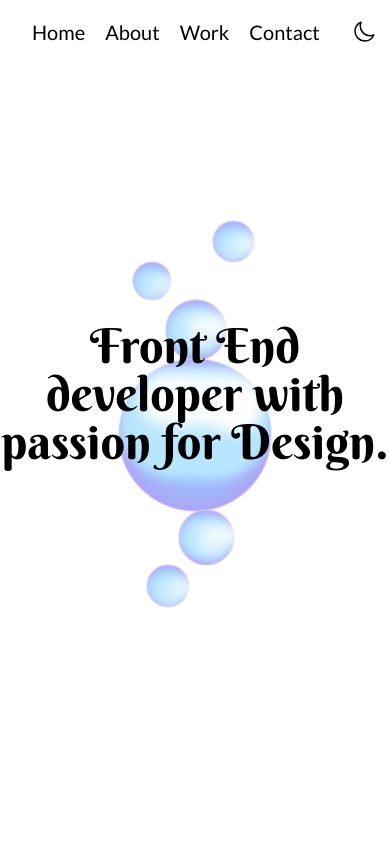
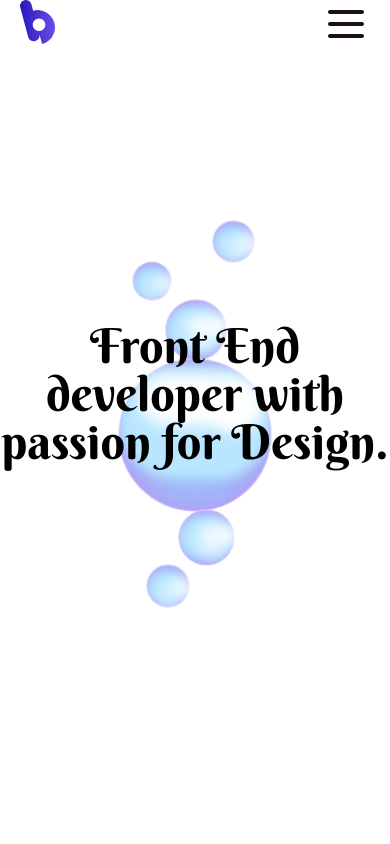
Before and after one commit to brovnie/portfolio-website-2025, a Next.js app: page / in a window 390 px wide. Shown: the top 844 px of the page. Built offline with nearby package versions, Linux system fonts and the light colour scheme.

Commit message:
Hamburger menu

```diff
--- a/src/components/nav/Navigation.tsx
+++ b/src/components/nav/Navigation.tsx
@@ -1,6 +1,6 @@
 "use client";
 
-import React from "react";
+import React, { useState } from "react";
 import { ThemeSwitcher } from "./ThemeSwitcher";
 import Link from "next/link";
 import Image from "next/image";
@@ -8,7 +8,8 @@ import { useLenis } from "lenis/react";
 
 export const Navigation = () => {
   const lenis = useLenis();
-
+  const [isOpen, setIsOpen] = useState(false);
+  const genericHamburgerLine = `h-1 w-9 my-1 rounded-full bg-dark dark:bg-white transition ease transform duration-300`;
   const scrollHandler = (e: React.MouseEvent<HTMLAnchorElement>) => {
     e.preventDefault();
 
@@ -26,8 +27,12 @@ export const Navigation = () => {
   };
 
   return (
-    <nav className="fixed top-0 container flex justify-between items-center z-50 md:px-0 px-5">
-      <div>
+    <nav
+      className={`fixed top-0 container flex flex-col md:flex-row md:bg-transparent justify-start md:justify-between md:items-center z-50 md:px-0 px-5 ${
+        isOpen ? "bg-white dark:bg-dark" : "sm:bg-transparent"
+      }`}
+    >
+      <div className="flex justify-between w-full">
         <Link href="#home">
           <Image
             src="/brovnie-logo.svg"
@@ -36,9 +41,41 @@ export const Navigation = () => {
             height={35}
           />
         </Link>
+        <div className="flex md:hidden items-center">
+          <button
+            className="flex flex-col h-12 w-12 rounded justify-center items-center group"
+            onClick={() => setIsOpen(!isOpen)}
+          >
+            <div
+              className={`${genericHamburgerLine} ${
+                isOpen
+                  ? "rotate-45 translate-y-3 group-hover:opacity-100"
+                  : " group-hover:opacity-100"
+              }`}
+            />
+            <div
+              className={`${genericHamburgerLine} ${
+                isOpen ? "opacity-0" : " group-hover:opacity-100"
+              }`}
+            />
+            <div
+              className={`${genericHamburgerLine} ${
+                isOpen
+                  ? "-rotate-45 -translate-y-3 group-hover:opacity-100"
+                  : " group-hover:opacity-100"
+              }`}
+            />
+          </button>
         </div>
-      <div className="flex gap-5 bg-white dark:bg-dark rounded-md">
-        <ul className="flex items-center gap-5  dark:text-white  p-3  text-xl">
+      </div>
+
+      <div className={`gap-5 bg-white dark:bg-dark rounded-md  `}>
+        <div
+          className={`md:flex flex-col md:flex-row items-center gap-5 dark:text-white p-3 text-xl  h-screen w-full md:w-auto justify-center md:h-auto ${
+            isOpen ? "flex " : "hidden"
+          }`}
+        >
+          <ul className="flex flex-col md:flex-row items-center md:gap-5 dark:text-white p-3 md:text-xl text-4xl gap-10">
             <Link href="#home" legacyBehavior>
               <a onClick={scrollHandler} className="dark:text-sky-50">
                 Home
@@ -62,6 +99,7 @@ export const Navigation = () => {
           </ul>
           <ThemeSwitcher />
         </div>
+      </div>
     </nav>
   );
 };
--- a/src/components/nav/ThemeSwitcher.tsx
+++ b/src/components/nav/ThemeSwitcher.tsx
@@ -16,7 +16,7 @@ export const ThemeSwitcher = () => {
       {theme === "light" && (
         <svg
           xmlns="http://www.w3.org/2000/svg"
-          className="w-6 h-6 relative z-0 strok-black"
+          className="w-8 h-8 md:w-6 md:h-6 relative z-0 strok-black"
           fill="none"
           viewBox="0 0 24 24"
           strokeWidth="1.5"
```
Lines whose indentation alone changed are shown as unchanged.
